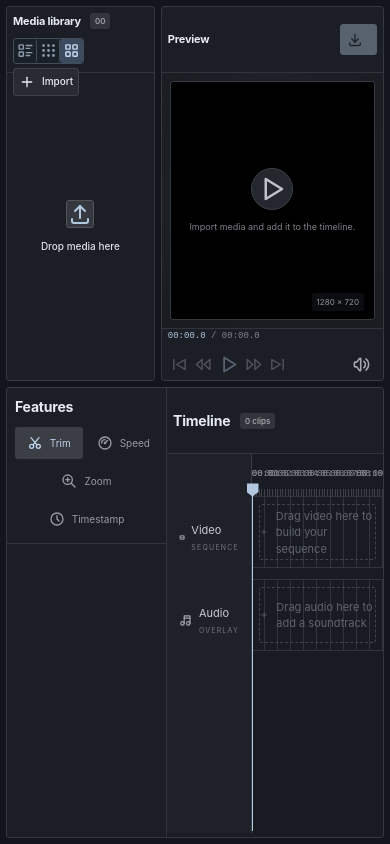
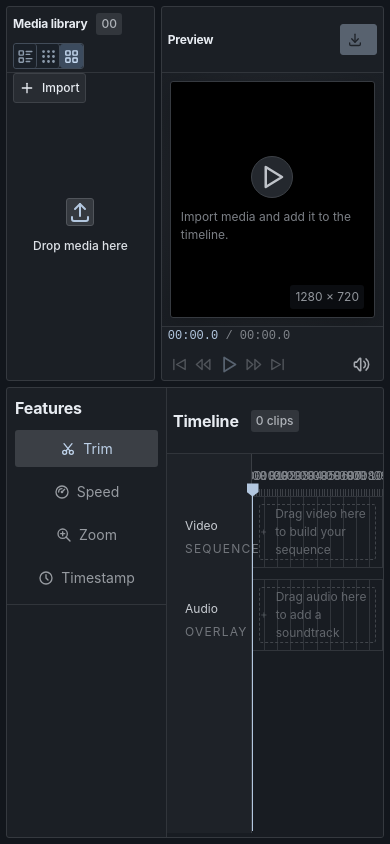
Before and after one commit to y3nr1ng/VideoEditor, a React (Vite) app: page / in a window 390 px wide. Built offline with nearby package versions, Linux system fonts and the light colour scheme.

Commit message:
Increase editor text sizes +semver: patch

```diff
--- a/src/style.css
+++ b/src/style.css
@@ -15,7 +15,7 @@
     sans-serif;
   color: #e8ecf2;
   background: #12161c;
-  font-size: 13px;
+  font-size: 16px;
   font-synthesis: none;
   color-scheme: dark;
 }
@@ -102,7 +102,7 @@ input[type="checkbox"] {
   background: #282c32;
   padding: 7px 10px;
   border-radius: var(--radius-ui);
-  font-size: 12px;
+  font-size: 14px;
   font-weight: 550;
 }
 .small-button:hover {
@@ -142,7 +142,7 @@ input[type="checkbox"] {
   flex-shrink: 0;
 }
 h2 {
-  font-size: 14px;
+  font-size: 16px;
   font-weight: 650;
   margin: 0;
   display: flex;
@@ -151,7 +151,7 @@ h2 {
   letter-spacing: -0.2px;
 }
 .panel-heading p {
-  font-size: 11px;
+  font-size: 12px;
   color: #92969c;
   margin: 6px 0 0;
   max-width: 430px;
@@ -160,7 +160,7 @@ h2 {
   white-space: nowrap;
 }
 .count {
-  font-size: 10px;
+  font-size: 12px;
   font-weight: 500;
   color: #aeb2b8;
   background: #32363c;
@@ -208,15 +208,15 @@ h2 {
   margin-bottom: 5px;
 }
 .upload-zone strong {
-  font-size: 13px;
+  font-size: 16px;
   font-weight: 550;
 }
 .upload-zone > span:not(.upload-icon) {
-  font-size: 11px;
+  font-size: 12px;
   color: #9ea2a8;
 }
 .upload-zone small {
-  font-size: 9px;
+  font-size: 12px;
   letter-spacing: 1.3px;
   color: #7c8086;
   margin-top: 9px;
@@ -232,16 +232,16 @@ h2 {
 }
 .library-empty p {
   margin: 10px 0 5px;
-  font-size: 12px;
+  font-size: 14px;
 }
 .library-empty span {
-  font-size: 11px;
+  font-size: 12px;
   color: #73777d;
 }
 .library-label {
   display: flex;
   justify-content: space-between;
-  font-size: 9px;
+  font-size: 12px;
   letter-spacing: 1.1px;
   color: #93979d;
   margin: 20px 0 12px;
@@ -293,7 +293,7 @@ h2 {
   background: #15191fd9;
   border-radius: var(--radius-ui);
   padding: 2px 4px;
-  font-size: 9px;
+  font-size: 12px;
   font-variant-numeric: tabular-nums;
 }
 .kind-tag {
@@ -306,7 +306,7 @@ h2 {
   padding: 3px;
 }
 .resource-name {
-  font-size: 11px;
+  font-size: 12px;
   font-weight: 550;
   padding: 8px 3px 4px;
   overflow: hidden;
@@ -318,7 +318,7 @@ h2 {
   align-items: center;
   justify-content: space-between;
   color: #90949a;
-  font-size: 9px;
+  font-size: 12px;
   padding: 0 3px 2px;
 }
 .resource-meta button {
@@ -328,7 +328,7 @@ h2 {
   padding: 2px;
 }
 .crop-label {
-  font-size: 9px;
+  font-size: 12px;
   color: #b3c7df;
   padding: 3px;
 }
@@ -337,7 +337,7 @@ h2 {
   flex-direction: column;
 }
 .subtle-label {
-  font-size: 9px;
+  font-size: 12px;
   font-weight: 500;
   color: #83878d;
   letter-spacing: 1px;
@@ -350,7 +350,7 @@ h2 {
   border: 1px solid #41454b;
   padding: 5px 8px;
   border-radius: var(--radius-ui);
-  font-size: 10px;
+  font-size: 12px;
   color: #a6aab0;
 }
 .preview-space {
@@ -397,19 +397,19 @@ h2 {
   margin-bottom: 10px;
 }
 .preview-empty strong {
-  font-size: 14px;
+  font-size: 16px;
   font-weight: 500;
   color: #c8ccd2;
 }
 .preview-empty > span {
-  font-size: 11px;
+  font-size: 12px;
   color: #7b7f85;
 }
 .preview-resolution {
   position: absolute;
   right: 10px;
   bottom: 8px;
-  font-size: 9px;
+  font-size: 12px;
   color: #92969c;
   background: #11151ba6;
   padding: 3px 5px;
@@ -433,7 +433,7 @@ h2 {
 }
 .timecode {
   font-family: ui-monospace, monospace;
-  font-size: 11px;
+  font-size: 12px;
   color: #b3c7df;
   font-variant-numeric: tabular-nums;
   min-width: 150px;
@@ -486,7 +486,7 @@ h2 {
   border-radius: var(--radius-ui);
   padding: 7px 12px;
   color: #979ba1;
-  font-size: 11px;
+  font-size: 12px;
 }
 .tools button.chosen {
   background: #3b3f45;
@@ -529,11 +529,11 @@ h2 {
   color: #a2a6ac;
 }
 .track-labels span {
-  font-size: 11px;
+  font-size: 12px;
   color: #c8ccd2;
 }
 .track-labels small {
-  font-size: 8px;
+  font-size: 12px;
   letter-spacing: 1.2px;
   color: #72767c;
   display: block;
@@ -561,7 +561,7 @@ h2 {
   position: absolute;
   top: 14px;
   font-family: ui-monospace, monospace;
-  font-size: 9px;
+  font-size: 12px;
   color: #82868c;
   transform: translateX(-50%);
 }
@@ -590,7 +590,7 @@ h2 {
   justify-content: center;
   gap: 8px;
   color: #61656b;
-  font-size: 11px;
+  font-size: 12px;
   border: 1px dashed #41454b;
   margin: 7px;
   height: calc(100% - 14px);
@@ -633,7 +633,7 @@ h2 {
   left: 14px;
   top: 5px;
   white-space: nowrap;
-  font-size: 9px;
+  font-size: 12px;
   text-shadow: 0 1px 3px #000;
   background: #15191f88;
   padding: 3px 4px;
@@ -680,7 +680,7 @@ h2 {
   min-height: 3px;
 }
 .waveform > span {
-  font-size: 10px;
+  font-size: 12px;
 }
 .effect-range {
   position: absolute;
@@ -689,7 +689,7 @@ h2 {
   overflow: hidden;
   white-space: nowrap;
   text-align: center;
-  font-size: 9px;
+  font-size: 12px;
   color: #1e2228;
   background: #dbdfe5e0;
   pointer-events: none;
@@ -747,7 +747,7 @@ h2 {
   max-width: 250px;
 }
 .inspector-title strong {
-  font-size: 11px;
+  font-size: 12px;
   font-weight: 500;
   overflow: hidden;
   text-overflow: ellipsis;
@@ -756,7 +756,7 @@ h2 {
 }
 .inspector-title > span:last-child {
   color: #898d93;
-  font-size: 10px;
+  font-size: 12px;
   white-space: nowrap;
 }
 .selection-dot {
@@ -771,7 +771,7 @@ h2 {
   display: flex;
   align-items: center;
   gap: 10px;
-  font-size: 10px;
+  font-size: 12px;
   color: #9ca0a6;
   flex-wrap: wrap;
 }
@@ -785,11 +785,11 @@ h2 {
 .effect-fields input {
   width: 62px;
   font-family: ui-monospace, monospace;
-  font-size: 10px;
+  font-size: 12px;
   padding: 5px;
 }
 .effect-fields select {
-  font-size: 10px;
+  font-size: 12px;
   padding: 6px;
 }
 .effect-fields label input[aria-label*="percent"] {
@@ -797,7 +797,7 @@ h2 {
 }
 .inspector-tip {
   color: #6e7278;
-  font-size: 10px;
+  font-size: 12px;
   margin-left: 5px;
 }
 .delete {
@@ -809,7 +809,7 @@ h2 {
   flex-wrap: wrap;
 }
 .effect-list button {
-  font-size: 9px;
+  font-size: 12px;
   padding: 4px 6px;
   border: 1px solid #5a5e64;
   background: #2f3339;
@@ -821,7 +821,7 @@ h2 {
   display: flex;
   align-items: center;
   gap: 10px;
-  font-size: 11px;
+  font-size: 12px;
 }
 .timeline-foot {
   display: flex;
@@ -831,7 +831,7 @@ h2 {
   padding: 12px 20px;
   border-top: 1px solid #363a40;
   color: #7c8086;
-  font-size: 9px;
+  font-size: 12px;
 }
 .timeline-foot > span {
   display: flex;
@@ -842,7 +842,7 @@ kbd {
   border: 1px solid #484c52;
   border-radius: var(--radius-ui);
   padding: 2px 4px;
-  font-size: 8px;
+  font-size: 12px;
   margin-left: 10px;
   color: #9ea2a8;
 }
@@ -862,7 +862,7 @@ kbd {
   box-shadow: 0 8px 40px #0008;
   max-width: min(680px, 90vw);
   z-index: 50;
-  font-size: 12px;
+  font-size: 14px;
 }
 .toast button {
   margin-left: 12px;
@@ -905,13 +905,13 @@ kbd {
   letter-spacing: -0.5px;
 }
 .modal-heading p {
-  font-size: 12px;
+  font-size: 14px;
   color: #979ba1;
   margin: 8px 0 0;
 }
 .field-label {
   display: block;
-  font-size: 9px;
+  font-size: 12px;
   letter-spacing: 1.3px;
   color: #989ca2;
   margin-bottom: 10px;
@@ -947,19 +947,19 @@ kbd {
 }
 .format-option strong {
   font-weight: 600;
-  font-size: 13px;
+  font-size: 16px;
   display: flex;
   align-items: center;
   gap: 10px;
 }
 .format-option strong > span {
   font-weight: 400;
-  font-size: 10px;
+  font-size: 12px;
   color: #989ca2;
 }
 .ppt-badge {
   font-style: normal;
-  font-size: 8px;
+  font-size: 12px;
   letter-spacing: 0.8px;
   border: 1px solid #878b91;
   padding: 3px 5px;
@@ -967,7 +967,7 @@ kbd {
   border-radius: var(--radius-ui);
 }
 .format-option p {
-  font-size: 11px;
+  font-size: 12px;
   color: #92969c;
   margin: 5px 0 0;
 }
@@ -982,7 +982,7 @@ kbd {
   margin: 23px 0;
 }
 .export-settings label {
-  font-size: 11px;
+  font-size: 12px;
   color: #bfc3c9;
 }
 .export-settings select {
@@ -1000,7 +1000,7 @@ kbd {
   display: block;
   margin-top: 6px;
   color: #81858b;
-  font-size: 10px;
+  font-size: 12px;
 }
 .export-summary {
   display: flex;
@@ -1009,10 +1009,10 @@ kbd {
   border-radius: var(--radius-ui);
   padding: 11px;
   color: #9ea2a8;
-  font-size: 10px;
+  font-size: 12px;
 }
 .modal-note {
-  font-size: 11px;
+  font-size: 12px;
   color: #92969c;
   line-height: 1.7;
   display: flex;
@@ -1044,11 +1044,11 @@ kbd {
   align-items: center;
   gap: 8px;
   color: #c2c6cc;
-  font-size: 11px;
+  font-size: 12px;
   margin-top: 10px;
 }
 .success {
-  font-size: 12px;
+  font-size: 14px;
   color: #b3c7df;
   display: flex;
   align-items: center;
@@ -1110,7 +1110,7 @@ kbd {
   margin-top: 20px;
 }
 .crop-fields label {
-  font-size: 10px;
+  font-size: 12px;
   color: #adb1b7;
 }
 .crop-fields input {
@@ -1121,7 +1121,7 @@ kbd {
 .help-copy {
   line-height: 1.8;
   color: #b1b5bb;
-  font-size: 12px;
+  font-size: 14px;
 }
 .help-copy p {
   margin: 0 0 16px;
@@ -1236,7 +1236,7 @@ kbd {
     gap: 6px;
   }
   .track-labels small {
-    font-size: 7px;
+    font-size: 12px;
   }
   .timeline-foot {
     padding: 10px;
@@ -1255,13 +1255,13 @@ kbd {
   }
   .timecode {
     min-width: 110px;
-    font-size: 10px;
+    font-size: 12px;
   }
   .modal {
     padding: 18px;
   }
   .modal-heading h2 {
-    font-size: 18px;
+    font-size: 20px;
   }
   .export-settings {
     flex-wrap: wrap;
@@ -1315,7 +1315,7 @@ kbd {
   }
   .preview-actions .primary {
     padding: 8px;
-    font-size: 11px;
+    font-size: 12px;
   }
   .preview-ratio {
     display: none;
@@ -1338,7 +1338,7 @@ kbd {
   gap: 12px;
   align-items: center;
   height: 24px;
-  font-size: 10px;
+  font-size: 12px;
   color: #8999ac;
 }
 .source-editor-heading strong {
@@ -1397,7 +1397,7 @@ kbd {
   background: #172130cc;
   border: 0;
   padding: 3px 5px;
-  font-size: 9px;
+  font-size: 12px;
   color: #c5d6e9;
 }
 .source-handle {
@@ -1433,7 +1433,7 @@ kbd {
   right: 0;
   top: 62px;
   pointer-events: none;
-  font-size: 9px;
+  font-size: 12px;
   color: #8e9eb1;
   font-family: ui-monospace, monospace;
 }
@@ -1451,7 +1451,7 @@ kbd {
   display: flex;
   gap: 10px;
   align-items: center;
-  font-size: 10px;
+  font-size: 12px;
   color: #91a3ba;
   height: 32px;
 }
@@ -1463,19 +1463,19 @@ kbd {
 .source-editor-controls input {
   width: 60px;
   padding: 4px;
-  font-size: 10px;
+  font-size: 12px;
 }
 .source-editor-controls select {
   padding: 4px;
-  font-size: 10px;
+  font-size: 12px;
 }
 .source-editor-controls .small-button {
   padding: 5px 7px;
-  font-size: 10px;
+  font-size: 12px;
 }
 .source-editor-controls > span {
   margin-left: auto;
-  font-size: 9px;
+  font-size: 12px;
 }
 .track-labels > div.source-track-label {
   height: 175px;
@@ -1485,7 +1485,7 @@ kbd {
   border-top: 1px solid #485565;
 }
 .source-track-label span {
-  font-size: 10px;
+  font-size: 12px;
 }
 .source-track-label small {
   max-width: 90px;
@@ -1544,13 +1544,13 @@ kbd {
   gap: 7px;
 }
 .library-view-small .resource-name {
-  font-size: 10px;
+  font-size: 12px;
   padding: 6px 2px 3px;
 }
 .library-view-small .resource-meta {
   flex-wrap: wrap;
   gap: 3px;
-  font-size: 8px;
+  font-size: 12px;
 }
 .library-view-small .kind-tag {
   padding: 2px;
@@ -1575,7 +1575,7 @@ kbd {
 .library-view-details .resource-name {
   grid-column: 2;
   padding: 3px 0;
-  font-size: 11px;
+  font-size: 12px;
 }
 .library-view-details .resource-meta {
   grid-column: 2;
@@ -1636,7 +1636,7 @@ kbd {
   bottom: 3px;
   padding: 2px 4px;
   background: #18202acc;
-  font-size: 9px;
+  font-size: 12px;
   color: #d0dfef;
   pointer-events: none;
 }
@@ -1732,7 +1732,7 @@ body,
   margin-bottom: 0;
 }
 .preview-empty strong {
-  font-size: 12px;
+  font-size: 14px;
 }
 .preview-panel .panel-heading {
   padding: 10px 12px;
@@ -1773,10 +1773,10 @@ body,
     padding: 8px;
   }
   .resources-panel h2 {
-    font-size: 11px;
+    font-size: 12px;
   }
   .count {
-    font-size: 8px;
+    font-size: 12px;
   }
   .library-actions {
     gap: 4px;
@@ -1788,7 +1788,7 @@ body,
   }
   .library-actions .small-button {
     padding: 5px;
-    font-size: 10px;
+    font-size: 12px;
   }
   .library-scroll {
     padding: 6px;
@@ -1806,7 +1806,7 @@ body,
     display: none;
   }
   .upload-zone strong {
-    font-size: 10px;
+    font-size: 12px;
   }
   .resource-grid.library-view-large,
   .resource-grid.library-view-small {
@@ -1838,7 +1838,7 @@ body,
     width: 16px;
   }
   .preview-panel .panel-heading h2 {
-    font-size: 11px;
+    font-size: 12px;
   }
   .preview-panel .panel-heading {
     gap: 4px;
@@ -1853,7 +1853,7 @@ body,
   }
   .timecode {
     min-width: 0;
-    font-size: 9px;
+    font-size: 12px;
   }
   .playback-controls {
     gap: 6px;
@@ -1863,13 +1863,13 @@ body,
     height: 26px;
   }
   .preview-empty strong {
-    font-size: 10px;
+    font-size: 12px;
   }
   .preview-empty > span {
-    font-size: 9px;
+    font-size: 12px;
   }
   .preview-resolution {
-    font-size: 8px;
+    font-size: 12px;
   }
   .timeline-heading {
     height: auto;
@@ -1947,7 +1947,7 @@ body,
   gap: 9px;
   padding: 7px 12px;
   border-bottom: 1px solid #3e4856;
-  font-size: 10px;
+  font-size: 12px;
   color: #a4b4c9;
   max-height: 88px;
   overflow: auto;
@@ -1964,7 +1964,7 @@ body,
 }
 .timestamp-controls select {
   padding: 4px;
-  font-size: 10px;
+  font-size: 12px;
 }
 .timestamp-controls input[type="checkbox"] {
   width: 13px;
@@ -1972,7 +1972,7 @@ body,
 }
 .timestamp-controls > span {
   margin-left: auto;
-  font-size: 9px;
+  font-size: 12px;
 }
 .timestamp-track {
   position: relative;
@@ -2004,10 +2004,10 @@ body,
 }
 .track-labels > div.timestamp-track-label {
   height: 43px;
-  font-size: 10px;
+  font-size: 12px;
 }
 .timestamp-track-label span {
-  font-size: 10px;
+  font-size: 12px;
 }
 .preview-canvas {
   object-fit: contain;
@@ -2025,7 +2025,7 @@ body,
   }
   .tools button {
     padding: 6px;
-    font-size: 10px;
+    font-size: 12px;
   }
   .timeline-heading {
     gap: 4px;
@@ -2071,7 +2071,7 @@ body,
     max-width: 30%;
   }
   .source-mode {
-    font-size: 9px;
+    font-size: 12px;
   }
   .source-editor-controls {
     gap: 5px;
@@ -2135,7 +2135,7 @@ body,
   animation: drop-hint-rise 0.14s ease-out;
 }
 .floating-drop-hint strong {
-  font-size: 13px;
+  font-size: 16px;
   font-weight: 500;
 }
 @keyframes drop-hint-rise {
@@ -2223,12 +2223,12 @@ body,
 
 .library-view-details .resource-card { grid-template-columns: 100px minmax(0, 1fr) auto; position: relative; }
 .library-view-details .resource-meta { display: contents; }
-.library-view-details .resource-meta > span { grid-column: 2; font-size: 10px; }
+.library-view-details .resource-meta > span { grid-column: 2; font-size: 12px; }
 .library-view-details .resource-crop-button { grid-column: 3; grid-row: 1 / span 3; display: flex; align-items: center; justify-content: center; min-width: 40px; min-height: 40px; padding: 8px; }
 .crop-transport { margin: 12px 0; }
 .crop-transport input { width: 100%; }
 .crop-playback { display: flex; align-items: center; justify-content: center; gap: 10px; }
-.crop-playback span { font-size: 11px; color: #aab9cc; font-variant-numeric: tabular-nums; }
+.crop-playback span { font-size: 12px; color: #aab9cc; font-variant-numeric: tabular-nums; }
 
 .crop-resize { padding: 0; z-index: 2; }
 .crop-resize-nw { top: -3px; left: -3px; cursor: nwse-resize; }
@@ -2240,12 +2240,12 @@ body,
 .crop-resize-sw { bottom: -3px; left: -3px; cursor: nesw-resize; }
 .crop-resize-w { top: 50%; left: -3px; transform: translateY(-50%); cursor: ew-resize; }
 
-.kind-tag { padding: 3px 5px; font-size: 9px; font-weight: 600; line-height: 1.2; letter-spacing: .3px; }
+.kind-tag { padding: 3px 5px; font-size: 12px; font-weight: 600; line-height: 1.2; letter-spacing: .3px; }
 
 .crop-source { position: relative; width: 100%; height: 100%; }
-.crop-modal { font-size: 14px; }
-.crop-modal .modal-heading h2 { font-size: 18px; }
-.crop-modal .crop-playback span, .crop-modal .crop-fields label, .crop-modal input, .crop-modal button { font-size: 14px; }
+.crop-modal { font-size: 16px; }
+.crop-modal .modal-heading h2 { font-size: 20px; }
+.crop-modal .crop-playback span, .crop-modal .crop-fields label, .crop-modal input, .crop-modal button { font-size: 16px; }
 .crop-modal .crop-fields { justify-content: flex-start; align-items: flex-end; gap: 22px; margin-top: 12px; }
 .crop-field-group { display: flex; gap: 8px; flex: 1; min-width: 0; }
 .crop-field-group label { flex: 1; min-width: 0; }
@@ -2297,3 +2297,6 @@ body,
 @media (max-width: 680px) { .timeline-panel { grid-template-columns: 160px minmax(0, 1fr); } .feature-buttons, .feature-settings .inspector { padding: 8px; } }
 
 .feature-outside { position: absolute; top: 0; height: 100%; background: #11182088; pointer-events: none; }
+
+.feature-settings .effect-fields, .feature-settings .timestamp-controls { font-size: 16px; }
+.feature-settings .effect-fields input, .feature-settings .effect-fields select, .feature-buttons .tools button { font-size: 14px; }
```
Also changed, not shown: 1 other file (tests, documents, lock files or other folders).
